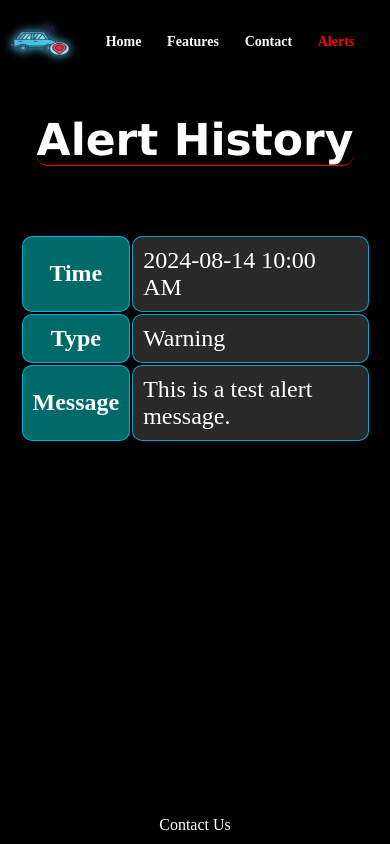
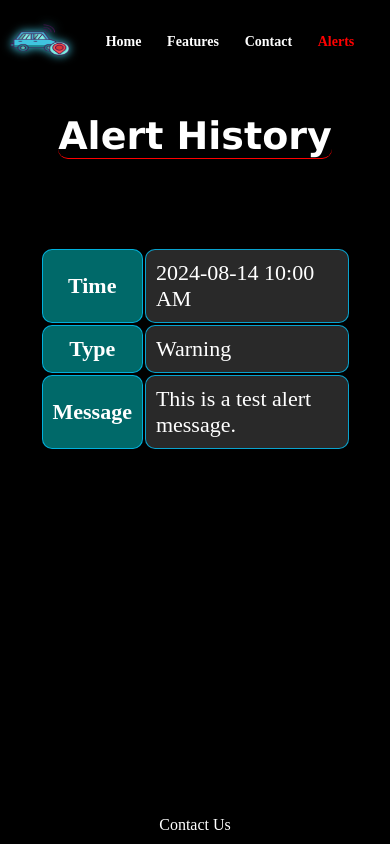
Before and after one commit to vikeshkumar100/vehicletracking, a React (Vite) app: page /alerts in a window 390 px wide. Shown: the top 844 px of the page. Built offline with nearby package versions, Linux system fonts and the light colour scheme; a web font is replaced by a local one.

Commit message:
fix - responsive design font

```diff
--- a/src/components/alerts.css
+++ b/src/components/alerts.css
@@ -47,4 +47,13 @@
     .table-container{
         padding:30px 0;
     }
+    .table-container h1{
+        font-size: 38px;
+    }
+    .table{
+        padding: 20px;
+        font-size: 22px;
+        text-align:start;
+        width: 90%;
+    }
 }
--- a/src/components/comp.css
+++ b/src/components/comp.css
@@ -220,7 +220,7 @@ span {
     }
 
     .main-hero-text{
-        font-size: 22px;
+        font-size: 20px;
     }
     .main-hero-para{
         font-size: 20px;
--- a/src/components/feature.css
+++ b/src/components/feature.css
@@ -169,7 +169,7 @@ time {
     height: auto;
   }
   .intro h1{
-    font-size: 42px;
+    font-size: 38px;
   }
   .f-img img{
     padding: 20px;
@@ -177,7 +177,7 @@ time {
     height: 95%;
   }
   .timeline ul li {
-    font-size: 20px;
+    font-size: 18px;
     width: 90%;
     padding-top: 20px;
     background-color: #000;
--- a/src/components/track.css
+++ b/src/components/track.css
@@ -37,9 +37,16 @@
 
 }
 @media only screen and (max-width: 800px) {
+    .container{
+        top: 10vh;
+        margin-bottom: 10vh;
+    }
     .map-container{
         gap: 10vh;
         padding: 30px;
 
     }
+    .title{
+        font-size: 30px;
+    }
 }
```
